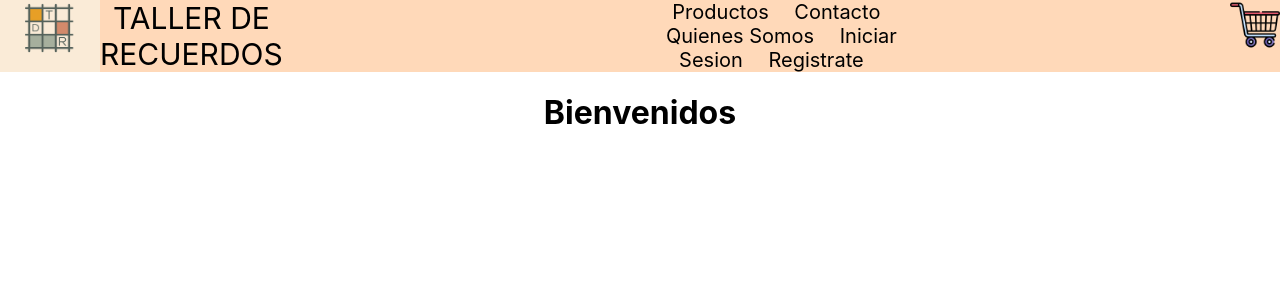
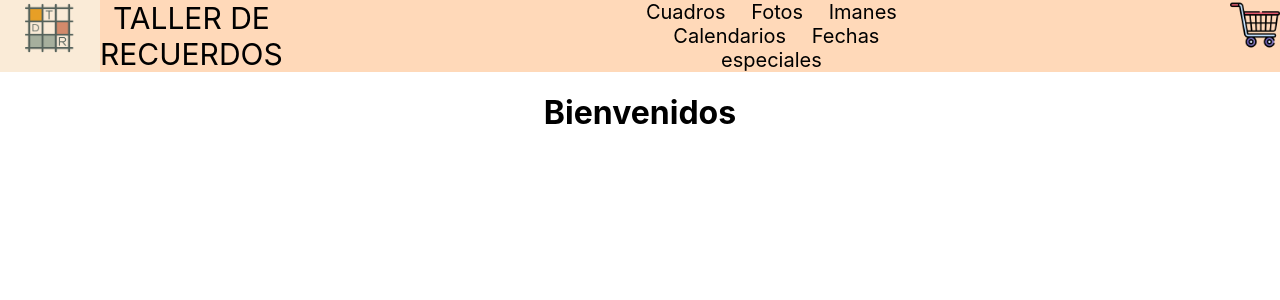
Before and after one commit to alanmarasca/ecommerce-react-alan-marasca, a React (Create React App) app in the folder proyecto-final/: page / in a window 1280 px wide. Shown: the top 300 px of the page. Built offline with nearby package versions, Linux system fonts and the light colour scheme.

Commit message:
tercera entrega bis

```diff
--- a/proyecto-final/src/components/NavBar/NavBar.jsx
+++ b/proyecto-final/src/components/NavBar/NavBar.jsx
@@ -5,7 +5,7 @@ import CartWidget from '../CartWidget';
 
 
 
-function NavBar(props) {
+function NavBar() {
     return (
        <header>
         <div>
@@ -18,11 +18,11 @@ function NavBar(props) {
 
                 <a href="#" className='TituloPrincipal'>TALLER DE RECUERDOS</a>
                <ul className='TitulosSecundarios'>
-               <a href="#" className='ListaDerecha'> Productos</a>
-               <a href="#" className='ListaDerecha'> Contacto </a>
-               <a href='#'className='ListaDerecha'> Quienes Somos</a>
-               <a href="#" className='ListaDerecha'> Iniciar Sesion</a>
-               <a href="#" className='ListaDerecha'> Registrate</a>
+               <a href="#" className='ListaDerecha'> Cuadros</a>
+               <a href="#" className='ListaDerecha'> Fotos </a>
+               <a href='#'className='ListaDerecha'> Imanes</a>
+               <a href="#" className='ListaDerecha'> Calendarios</a>
+               <a href="#" className='ListaDerecha'> Fechas especiales</a>
               </ul>
               <div className='Carrito'>
                <CartWidget/>
```
